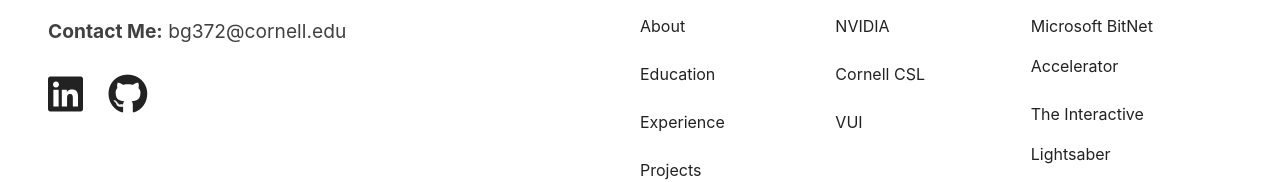
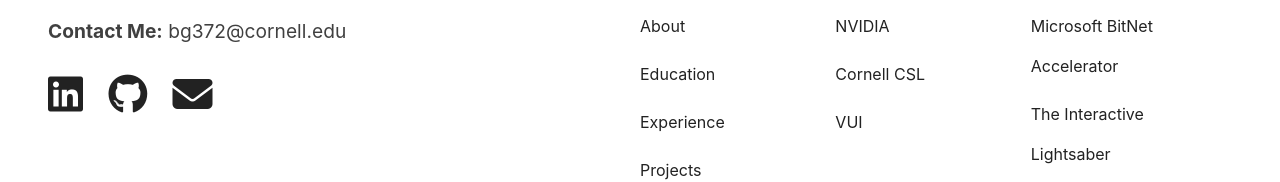
Before and after one commit to berkgokmen14/berkgokmen14.github.io, a plain HTML site: page projects.html in a window 1280 px wide. Shown: the part 4125-4307 px from the top of the page. Drawn offline with Linux system fonts and the light colour scheme.

Commit message:
Add mail icon to projects footer

```diff
--- a/projects.html
+++ b/projects.html
@@ -223,6 +223,9 @@
           aria-label="LinkedIn"><i class="fab fa-linkedin"></i></a>
         <a href="https://github.com/berkgokmen14" target="_blank" rel="noopener noreferrer" aria-label="GitHub"><i
             class="fab fa-github"></i></a>
+        <a href="mailto:bg372@cornell.edu" target="_blank" rel="noopener noreferrer" aria-label="Email">
+          <i class="fas fa-envelope"></i>
+        </a>
       </div>
     </div>
     <div class="footer-right-container">
```
